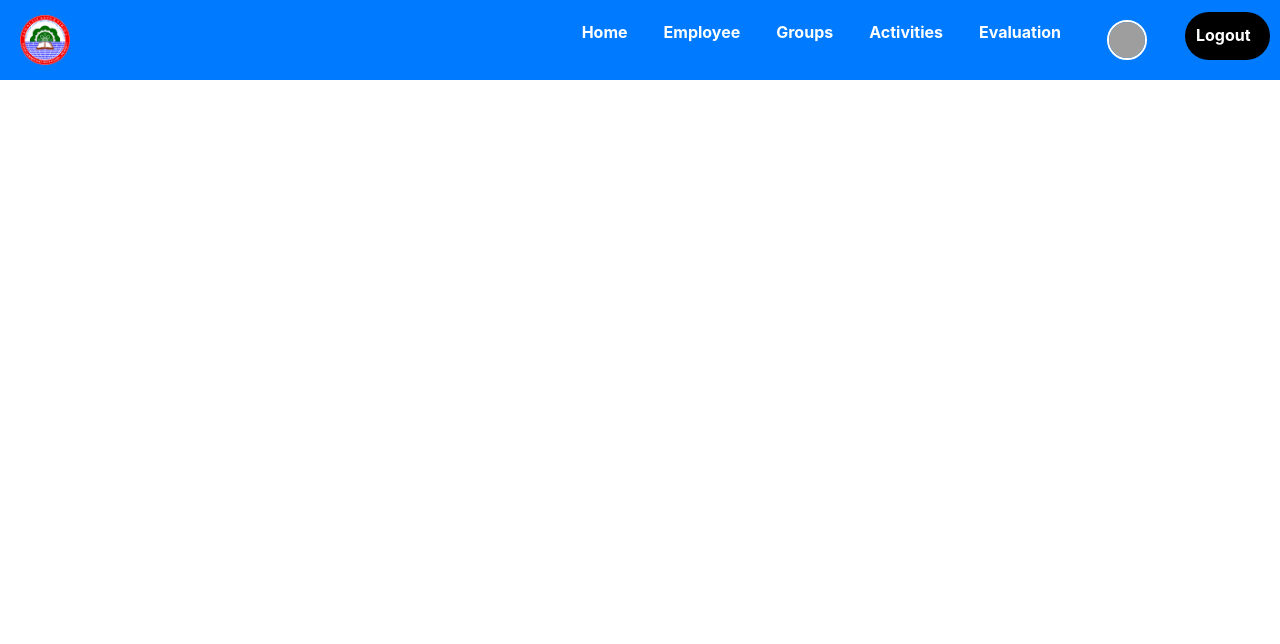
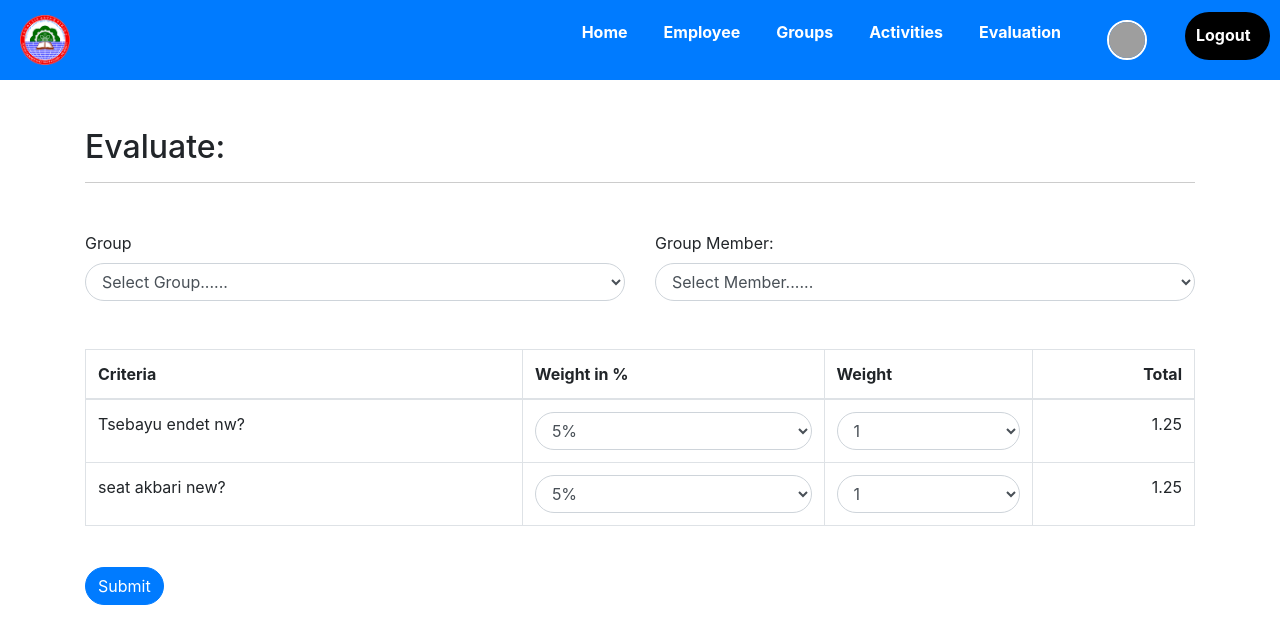
Before and after one commit to matthias22m/Performance-evaluation-system, a Django app: page /evaluation/ in a window 1280 px wide. Shown: the top 644 px of the page. Run offline with Django 5.2, Linux system fonts and the light colour scheme; some libraries are stand-ins or nearby versions; grey boxes are pictures that could not be loaded.

Commit message:
form edited

```diff
--- a/Core/templates/Core/evaluation.html
+++ b/Core/templates/Core/evaluation.html
@@ -4,12 +4,107 @@
 <head>
     <meta charset="UTF-8">
     <meta name="viewport" content="width=device-width, initial-scale=1.0">
-    <title>Groups</title>
+    <title>Evaluation</title>
     <link rel="stylesheet" href="{% static 'core/grpstyle.css' %}">
     <link rel="stylesheet" href="https://stackpath.bootstrapcdn.com/bootstrap/4.5.2/css/bootstrap.min.css">
+    <style>
+        td .form-control {
+            border-radius: 50px;
+        }
+
+
+         .submit-container .btn {
+            text-align: left;
+            margin-top: 25px;
+            border-radius: 50px;
+        }
+        .row .form-control{
+            border-radius: 50px;
+        }
+    </style>
 </head>
-
 <body>
     {% include 'core/navbar.html' %}
+
+    <div class="container mt-5">
+        <h2 class="form-title">Evaluate:</h2>
+        <hr class="mb-5">
+        <div class="row mb-5">
+            <div class="col-md-6">
+                <label for="group-select">Group</label>
+                <select id="group-select" class="form-control">
+                    <option>Select Group......</option>
+
+                </select>
+            </div>
+            <div class="col-md-6">
+                <label for="member-select">Group Member:</label>
+                <select id="member-select" class="form-control">
+                    <option>Select Member......</option>
+                </select>
+            </div>
+        </div>
+
+        <table class="table table-bordered">
+            <thead>
+                <tr>
+                    <th>Criteria</th>
+                    <th>Weight in %</th>
+                    <th>Weight</th>
+                    <th>Total</th>
+                </tr>
+            </thead>
+            <tbody>
+                <tr>
+                    <td>Tsebayu endet nw?</td>
+                    <td>
+                        <select class="form-control">
+                            <option>5%</option>
+                            <option>10%</option>
+                            <option>15%</option>
+                        </select>
+                    </td>
+                    <td>
+                        <select class="form-control">
+                            <option>1</option>
+                            <option>2</option>
+                            <option>3</option>
+                            <option>4</option>
+                            <option>5</option>
+                        </select>
+                    </td>
+                    <td>1.25</td>
+                </tr>
+                <tr>
+                    <td>seat akbari new?</td>
+                    <td>
+                        <select class="form-control">
+                            <option>5%</option>
+                            <option>10%</option>
+                            <option>15%</option>
+                        </select>
+                    </td>
+                    <td>
+                        <select class="form-control">
+                            <option>1</option>
+                            <option>2</option>
+                            <option>3</option>
+                            <option>4</option>
+                            <option>5</option>
+                        </select>
+                    </td>
+                    <td>1.25</td>
+                </tr>
+            </tbody>
+        </table>
+
+        <div class="submit-container">
+            <button type="submit" class="btn btn-primary">Submit</button>
+        </div>
+    </div>
+
+    <script src="https://code.jquery.com/jquery-3.5.1.slim.min.js"></script>
+    <script src="https://cdn.jsdelivr.net/npm/@popperjs/core@2.5.3/dist/umd/popper.min.js"></script>
+    <script src="https://stackpath.bootstrapcdn.com/bootstrap/4.5.2/js/bootstrap.min.js"></script>
 </body>
 </html>
```
